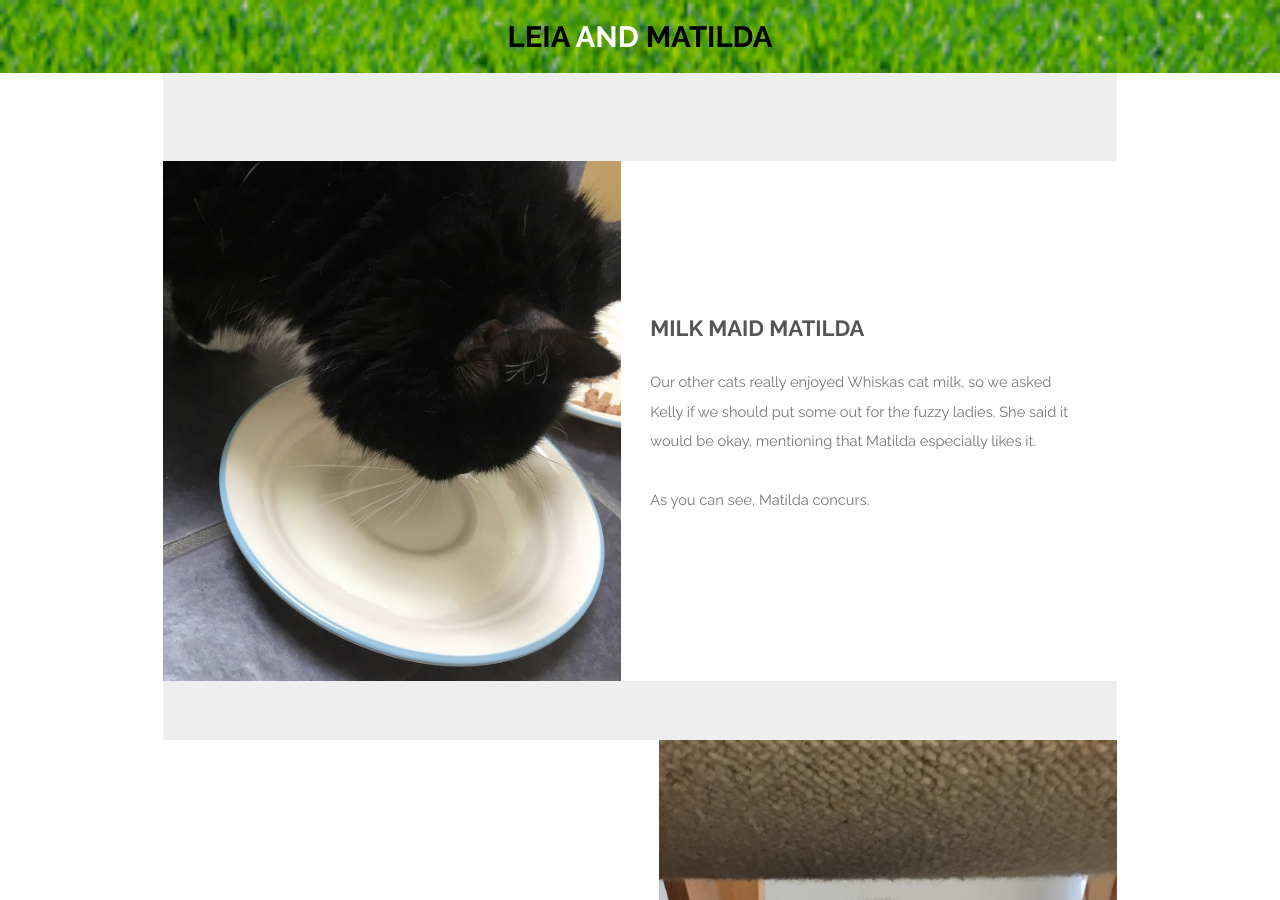
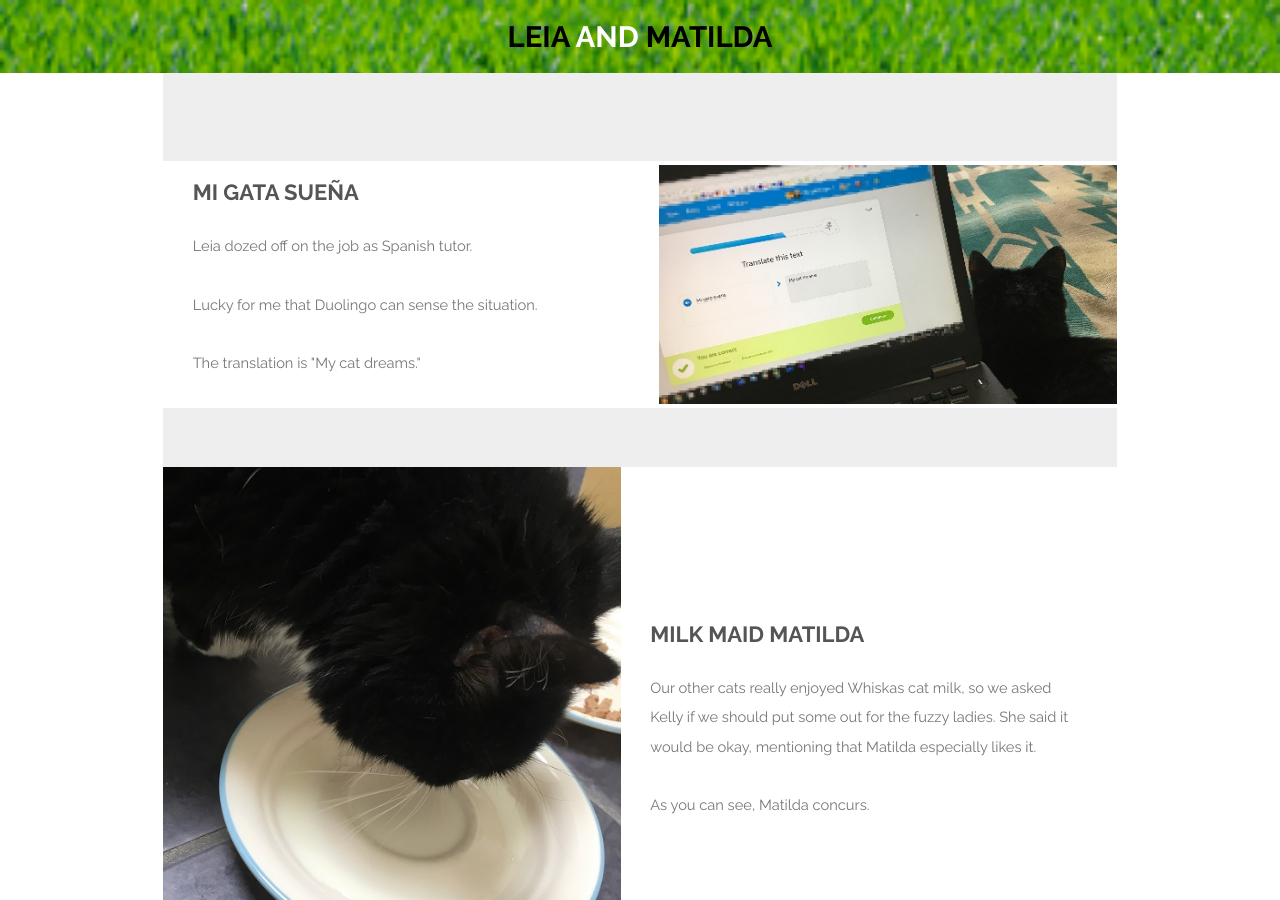
Before and after one commit to jaypalexa/leia-and-matilda, a Jekyll site: the page built from index.md, in a window 1280 px wide and 900 px high. Built offline with Jekyll 4.4.1, drawn with Linux system fonts in a browser that asks for light colours.

Commit message:
"Mi Gata Sueña" post.

```diff
--- a/index.md
+++ b/index.md
@@ -6,6 +6,15 @@ description: A photo essay by Leia and Matilda
 ---
 <section id="one" class="wrapper style1">
   <div class="inner">
+    <article class="feature right">
+      <span class="image"><a href="{{ site.url }}{{ site.baseurl }}/assets/images/20170416_1000_leia_suena.jpg"><img src="{{ site.url }}{{ site.baseurl }}/assets/images/20170416_1000_leia_suena.jpg" /></a></span>
+      <div class="content">
+        <h2>Mi Gata Sueña</h2>
+        <p>Leia dozed off on the job as Spanish tutor.</p>
+		<p>Lucky for me that Duolingo can sense the situation.</p>
+		<p>The translation is "My cat dreams."</p>
+      </div>
+    </article>
     <article class="feature left">
       <span class="image"><a href="{{ site.url }}{{ site.baseurl }}/assets/images/20170415_1127_matilda_milk.jpg"><img src="{{ site.url }}{{ site.baseurl }}/assets/images/20170415_1127_matilda_milk.jpg" /></a></span>
       <div class="content">
```
